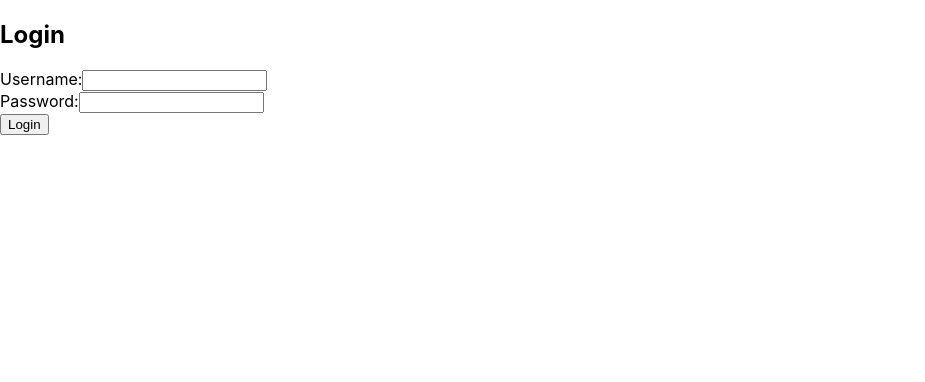
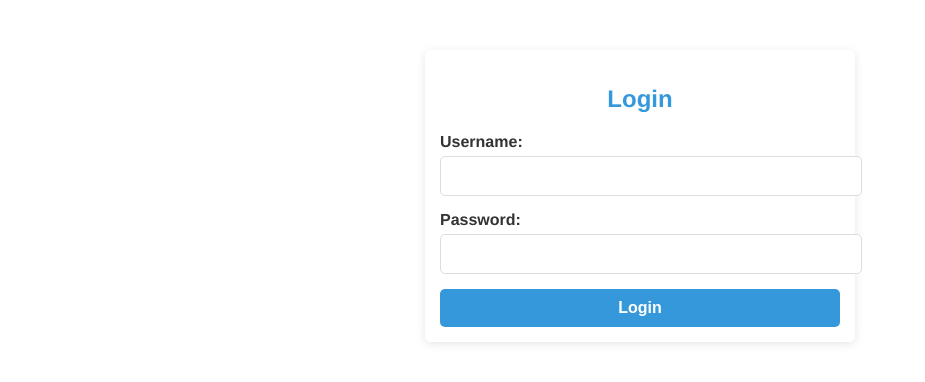
Before and after one commit to Gersondelacruzdeveloper/MongoDB-API, a React (Create React App) app in the folder frontend/threats/: page /login in a window 1280 px wide. Shown: the top 382 px of the page, without its empty margins (0-925 px from the left). Built offline with nearby package versions, Linux system fonts and the light colour scheme.

Commit message:
add sassa and log in styling

```diff
--- a/frontend/threats/package.json
+++ b/frontend/threats/package.json
@@ -42,6 +42,7 @@
     ]
   },
   "devDependencies": {
-    "@types/react-router-dom": "^5.3.3"
+    "@types/react-router-dom": "^5.3.3",
+    "sass": "^1.78.0"
   }
 }
--- /dev/null
+++ b/frontend/threats/src/assets/scss/Login.scss
@@ -0,0 +1,75 @@
+@import './variables'; // Importing the variables
+
+.login-container {
+    max-width: 400px;
+    margin: 50px auto;
+    padding: $padding;
+    background-color: white;
+    border-radius: $border-radius;
+    box-shadow: 0 2px 10px rgba(0, 0, 0, 0.1);
+    text-align: center;
+    font-family: $font-family;
+
+    h2 {
+        margin-bottom: 20px;
+        color: $primary-color;
+    }
+
+    form {
+        display: flex;
+        flex-direction: column;
+        align-items: center;
+
+        .form-group {
+            width: 100%;
+            margin-bottom: 15px;
+            text-align: left;
+
+            label {
+                display: block;
+                margin-bottom: 5px;
+                font-weight: bold;
+                color: $text-color;
+            }
+
+            input {
+                width: 100%;
+                padding:10px;
+                border: 1px solid $input-border-color;
+                border-radius: $border-radius;
+                font-size: 16px;
+                font-family: $font-family;
+                color: $text-color;
+
+                &:focus {
+                    border-color: $input-focus-color;
+                    outline: none;
+                    box-shadow: 0 0 5px rgba(52, 152, 219, 0.5);
+                }
+            }
+        }
+
+        .error-message {
+            color: $error-color;
+            margin-bottom: 15px;
+            font-weight: bold;
+        }
+
+        button {
+            width: 100%;
+            padding: 10px;
+            background-color: $primary-color;
+            color: white;
+            border: none;
+            border-radius: $border-radius;
+            font-size: 16px;
+            font-weight: bold;
+            cursor: pointer;
+            transition: background-color 0.3s;
+
+            &:hover {
+                background-color: $button-hover-color;
+            }
+        }
+    }
+}
--- /dev/null
+++ b/frontend/threats/src/assets/scss/_variables.scss
@@ -0,0 +1,22 @@
+// src/styles/_variables.scss
+
+// Colors
+$primary-color: #3498db;
+$secondary-color: #2ecc71;
+$error-color: #e74c3c;
+$background-color: #f4f4f4;
+$text-color: #333;
+
+// Typography
+$font-family: 'Helvetica Neue', Arial, sans-serif;
+
+// Spacing and Sizing
+$border-radius: 5px;
+$padding: 15px;
+
+// Borders
+$input-border-color: #ddd;
+$input-focus-color: $primary-color;
+
+// Buttons
+$button-hover-color: darken($primary-color, 10%);
--- a/frontend/threats/src/pages/Login.tsx
+++ b/frontend/threats/src/pages/Login.tsx
@@ -1,7 +1,6 @@
-// src/pages/Login.tsx
-
 import React, { useState } from 'react';
 import { login } from '../services/authService';
+import '../assets/scss/Login.scss';
 
 const Login = () => {
     const [username, setUsername] = useState('');
@@ -20,10 +19,10 @@ const Login = () => {
     };
 
     return (
-        <div>
+        <div className="login-container">
             <h2>Login</h2>
             <form onSubmit={handleSubmit}>
-                <div>
+                <div className="form-group">
                     <label>Username:</label>
                     <input
                         type="text"
@@ -32,7 +31,7 @@ const Login = () => {
                         required
                     />
                 </div>
-                <div>
+                <div className="form-group">
                     <label>Password:</label>
                     <input
                         type="password"
@@ -41,7 +40,7 @@ const Login = () => {
                         required
                     />
                 </div>
-                {error && <p style={{ color: 'red' }}>{error}</p>}
+                {error && <p className="error-message">{error}</p>}
                 <button type="submit">Login</button>
             </form>
         </div>
```
Also changed, not shown: 1 other file (tests, documents, lock files or other folders).
